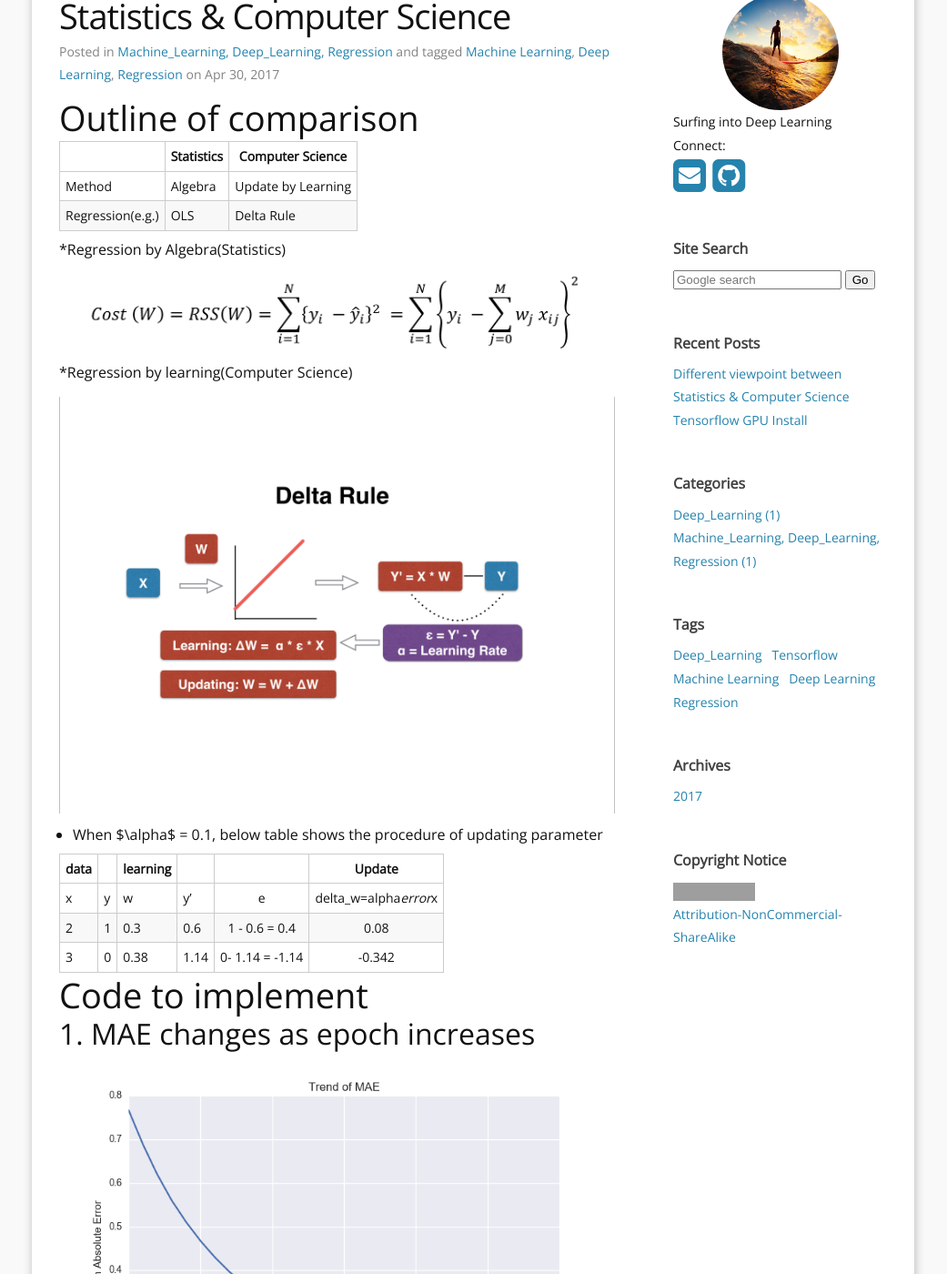
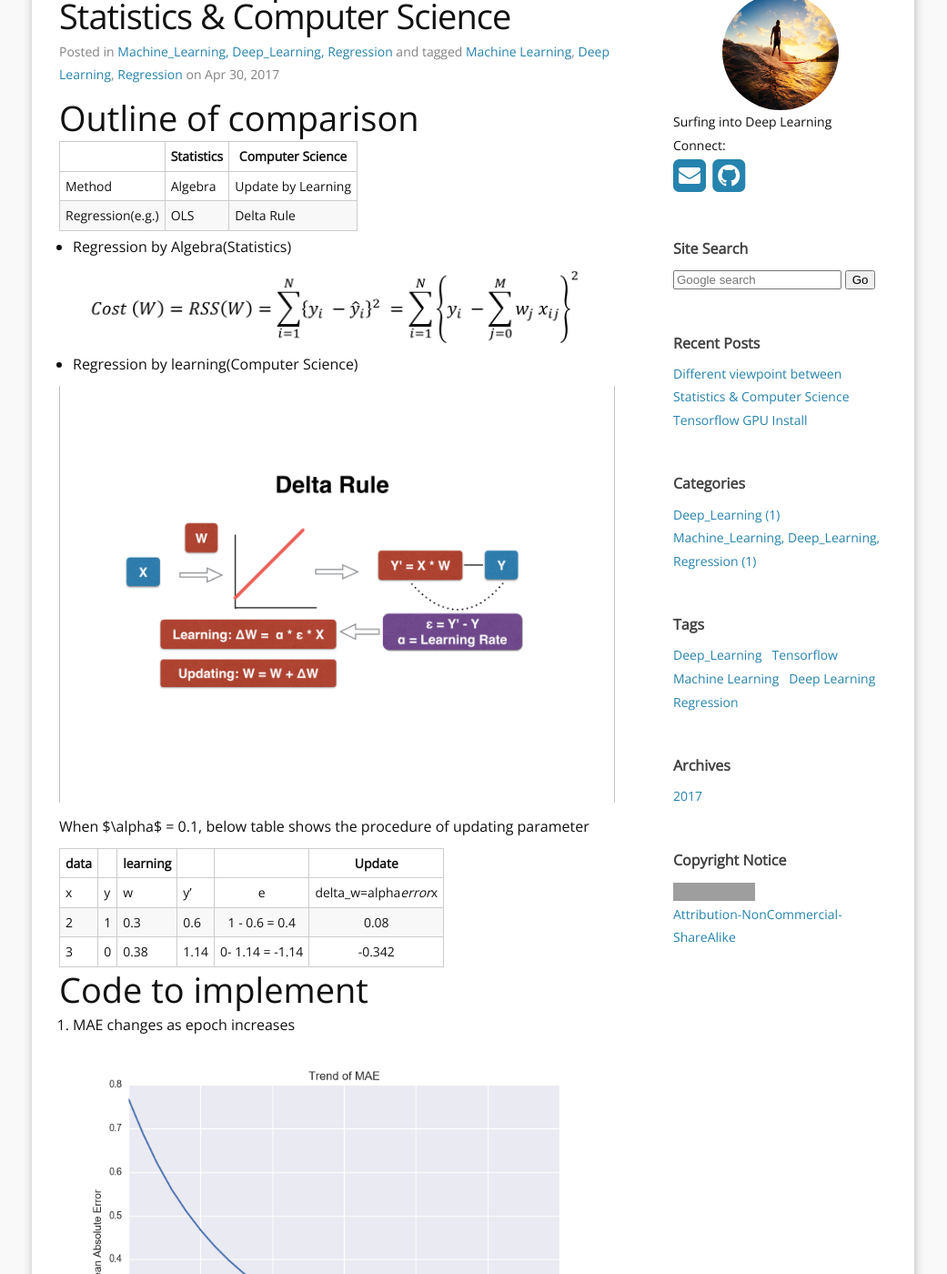
Before and after one commit to wonik/wonikjang.github.io, a Jekyll site: the page built from _posts/2017-04-30-stat_vs_cs.md, in a window 1280 px wide and 1400 px high, scrolled down 275 px. Shown: the whole window at 91% size, without its empty margins (120-1161 px from the left). Built offline with Jekyll 4.4.1, drawn with Linux system fonts in a browser that asks for light colours; nearby versions of some CDN libraries; comment, search, counter and statistics services are not loaded; some of the changed text lies outside the part shown; grey boxes are pictures that could not be loaded.

Commit message:
Update 2017-04-30-stat_vs_cs.md

```diff
--- a/_posts/2017-04-30-stat_vs_cs.md
+++ b/_posts/2017-04-30-stat_vs_cs.md
@@ -19,15 +19,15 @@ use_math: true
 | Regression(e.g.) | OLS        | Delta Rule         |
 
 
-*Regression by Algebra(Statistics)
+* Regression by Algebra(Statistics)
 
 ![rss](/result_images/rss.png  "rss")
 
-*Regression by learning(Computer Science)
+* Regression by learning(Computer Science)
 
 ![delta](/result_images/delta.png  "delta")
 
-- When $\alpha$ = 0.1, below table shows the procedure of updating parameter
+When $\alpha$ = 0.1, below table shows the procedure of updating parameter
 
 | data |   | learning |      |                 |        Update       |
 |------|---|----------|------|:---------------:|:-------------------:|
@@ -39,7 +39,7 @@ use_math: true
 # Code to implement
 
 
-## 1. MAE changes as epoch increases
+1. MAE changes as epoch increases
 
 ![mae](/result_images/mae.png  "mae")
 
@@ -90,7 +90,7 @@ ax.set_ylabel('Mean Absolute Error')
 ax.set_title('Trend of MAE')
 {% endhighlight %}
 
-# 2. Parameter by Statistics vs. Computer Science
+2. Parameter by Statistics vs. Computer Science
 
 ![regplot](/result_images/regplot.png  "regplot")
 
```
